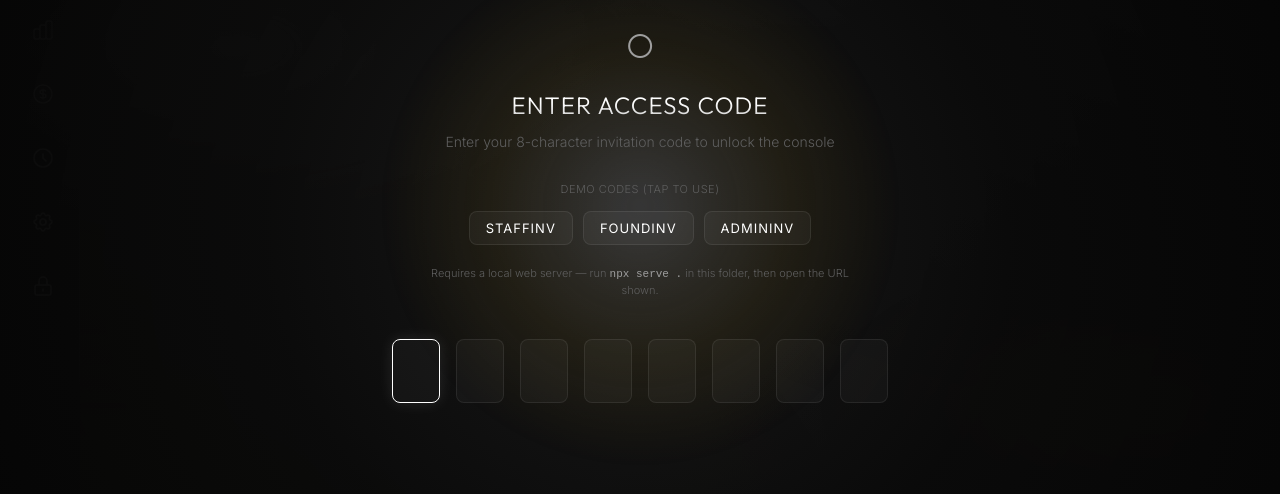
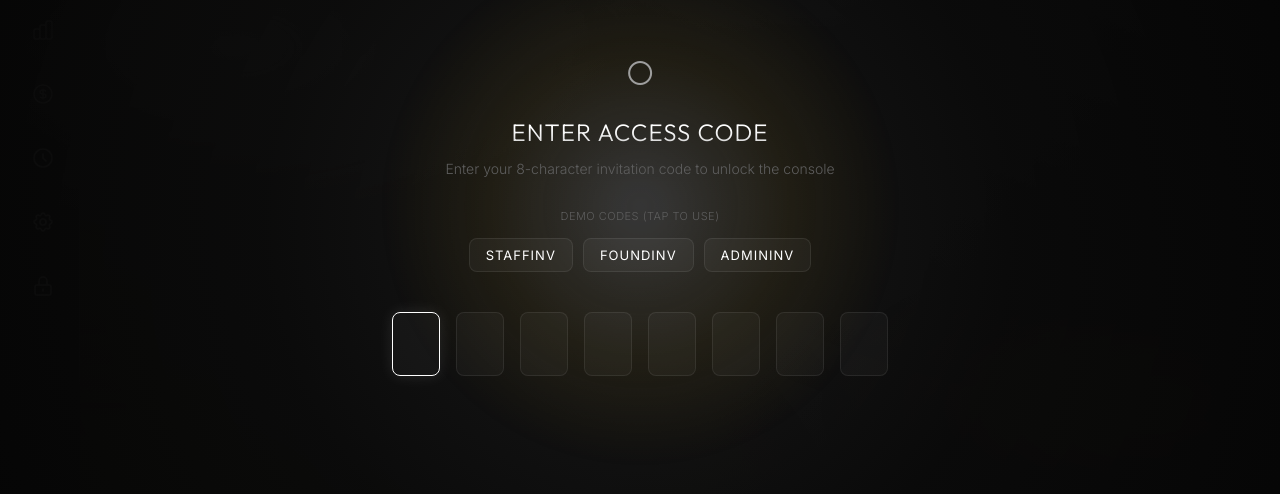
Before and after one commit to Oxvctr/hotelops, a plain HTML site: page index.html in a window 1280 px wide. Shown: the part 168-662 px from the top of the page. Drawn offline with nearby package versions, Linux system fonts and the light colour scheme.

Commit message:
Remove local server hint for production deployment

```diff
--- a/index.html
+++ b/index.html
@@ -34,7 +34,6 @@
           <button type="button" class="lock-demo-chip" data-code="FOUNDINV">FOUNDINV</button>
           <button type="button" class="lock-demo-chip" data-code="ADMININV">ADMININV</button>
         </div>
-        <p class="lock-serve-hint">Requires a local web server — run <code>npx serve .</code> in this folder, then open the URL shown.</p>
       </div>
     </div>
     <div class="code-inputs">
```
